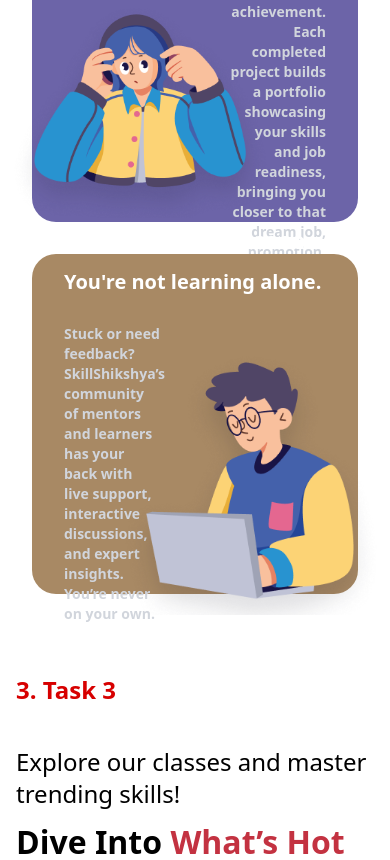
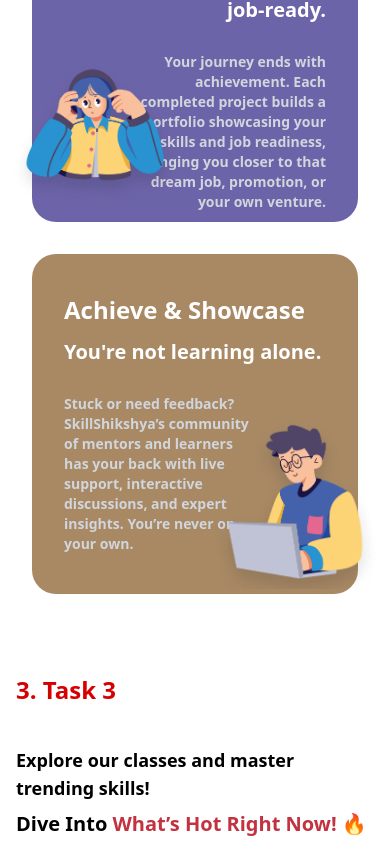
Before and after one commit to Jeevan1/vrit-task, a React (Vite) app: page / in a window 390 px wide. Shown: the part 1962-2822 px from the top of the page. Built offline with nearby package versions, Linux system fonts and the light colour scheme.

Commit message:
responsive text-size

```diff
--- a/src/components/container/TaskThree.tsx
+++ b/src/components/container/TaskThree.tsx
@@ -7,14 +7,14 @@ const TaskThree = () => {
   return (
     <div className="mt-10 min-h-screen">
       <div className="max-w-7xl space-y-2">
-        <h2 className="text-2xl">
+        <h2 className="text-lg font-semibold md:text-2xl">
           Explore our classes and master trending skills!
         </h2>
-        <h1 className="text-[32px] font-bold">
+        <h1 className="text-xl font-bold sm:text-2xl md:text-[32px]">
           Dive Into{' '}
           <span className="text-secondary">What’s Hot Right Now!</span> 🔥
         </h1>
-        <div className="mt-6 flex w-full flex-col gap-8 transition-all duration-300 ease-in-out md:flex-row">
+        <div className="mt-6 flex w-full flex-col flex-wrap gap-8 transition-all duration-300 ease-in-out md:flex-row lg:flex-nowrap">
           {data.taskthree.map((item, index) => {
             const isActive = active === index;
 
@@ -22,7 +22,7 @@ const TaskThree = () => {
               <div
                 key={index}
                 className={`w-full cursor-pointer overflow-hidden rounded-3xl transition-[width] duration-700 ease-in-out ${
-                  isActive ? 'md:w-1/2' : 'md:w-1/4'
+                  isActive ? 'lg:w-1/2' : 'lg:w-1/4'
                 }`}
                 onClick={() => setActive(index)}
               >
--- a/src/components/container/TaskTwo.tsx
+++ b/src/components/container/TaskTwo.tsx
@@ -28,7 +28,7 @@ const TaskTwo = () => {
                   <img
                     src={item.image}
                     alt={item.title}
-                    className={`float-bounce absolute bottom-[-60px] z-10 h-full w-[246px] min-w-[256px] rounded-2xl object-contain transition-transform duration-500 sm:bottom-[-80px] sm:scale-115 ${
+                    className={`float-bounce absolute top-[80px] z-10 h-full w-[166px] rounded-2xl object-contain transition-transform duration-500 sm:bottom-[-80px] sm:scale-115 md:w-[246px] md:min-w-[256px] ${
                       !isEven
                         ? 'right-[-20px] sm:right-[-50px]'
                         : 'left-[-20px] sm:left-[-80px]'
@@ -45,7 +45,7 @@ const TaskTwo = () => {
                     <p className="mt-1 text-xl font-semibold md:text-[24px]">
                       {item.subtitle}
                     </p>
-                    <p className="mt-2 w-[calc(100%-166px)] pt-3 text-sm font-semibold text-gray-300 md:text-lg">
+                    <p className="mt-2 w-[calc(100%-70px)] pt-3 text-sm font-semibold text-gray-300 sm:w-[calc(100%-166px)] md:text-lg">
                       {item.description}
                     </p>
                   </div>
--- a/src/components/ui/task3/StatsCard.tsx
+++ b/src/components/ui/task3/StatsCard.tsx
@@ -3,7 +3,7 @@ import type { TaskThree } from '../../../types';
 const StatsCard = ({ active, data }: { active: boolean; data: TaskThree }) => {
   return (
     <div
-      className={`relative flex h-[540px] w-full flex-col justify-between rounded-4xl md:h-[460px] ${
+      className={`relative flex h-[460px] w-full flex-col justify-between rounded-4xl ${
         active ? 'p-10' : 'bg-secondary/10 p-6'
       }`}
     >
@@ -24,7 +24,7 @@ const StatsCard = ({ active, data }: { active: boolean; data: TaskThree }) => {
         >
           <a
             href="#"
-            className="group flex items-center justify-end gap-2 text-end text-xl font-semibold text-white"
+            className="group text-md flex items-center justify-end gap-2 text-end font-semibold text-white sm:text-lg md:text-xl"
           >
             View All Courses{' '}
             <span className="transform transition-all duration-300 ease-in-out group-hover:translate-x-1 group-hover:animate-[arrow_1s_ease-in-out_infinite]">
@@ -72,8 +72,12 @@ const StatsCard = ({ active, data }: { active: boolean; data: TaskThree }) => {
                 : 'text-secondary mt-6 origin-center -rotate-90 transform ps-8'
             }`}
           >
-            <h2 className="pr-8 text-3xl font-bold">{data.title}</h2>
-            <p className="pt-[10px] pr-8">{data.description}</p>
+            <h2 className="pr-8 text-xl font-bold sm:text-2xl md:text-3xl">
+              {data.title}
+            </h2>
+            <p className="pt-[10px] pr-8 text-sm sm:text-lg">
+              {data.description}
+            </p>
           </div>
 
           <div
@@ -83,7 +87,7 @@ const StatsCard = ({ active, data }: { active: boolean; data: TaskThree }) => {
                 : 'text-secondary'
             }`}
           >
-            <span className="relative text-[150px] leading-none font-bold after:absolute after:top-1 after:-right-5 after:text-[64px] after:content-['+']">
+            <span className="relative text-[100px] leading-none font-bold after:absolute after:top-1 after:-right-3 after:text-[44px] after:content-['+'] md:text-[150px] md:after:-right-5 md:after:text-[64px]">
               05
             </span>
           </div>
```
